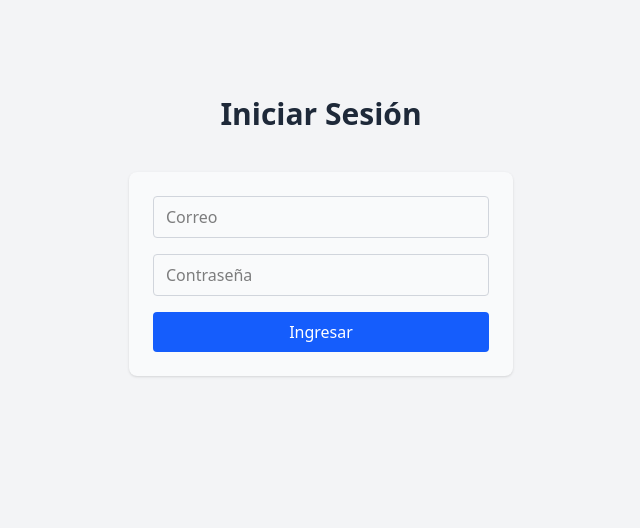
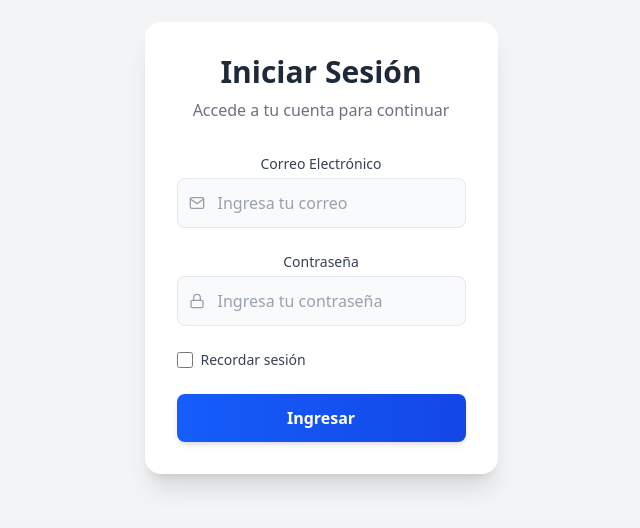
Before and after one commit to JoseABH/Progra4-Proyecto1, a React (Vite) app: page / in a window 1280 px wide. Shown: the part 164-692 px from the top of the page, without its empty margins (319-959 px from the left). Built offline with nearby package versions, Linux system fonts and the light colour scheme.

Commit message:
Los componentes de inicio de sesión y barra de navegación para mejorar la gestión de la sesión de usuario y el diseño de la interfaz de usuario.

```diff
--- a/src/components/Login.tsx
+++ b/src/components/Login.tsx
@@ -1,9 +1,10 @@
-import { useState, useRef } from 'react';
+import { useState, useRef, useEffect } from 'react';
 import { useNavigate } from '@tanstack/react-router';
 import { useContext } from 'react';
 import { AuthContext } from '../Context/AuthContext';
-import { fetchUsers } from '../services/userSevice';
+import { fetchUsers } from '../services/userSevice'; // Fixed typo
 import { User } from '../types/user';
+import { FiMail, FiLock, FiLoader } from 'react-icons/fi';
 
 export default function Login() {
   const authContext = useContext(AuthContext);
@@ -18,6 +19,22 @@ export default function Login() {
   const passwordRef = useRef<HTMLInputElement>(null);
   const [error, setError] = useState('');
   const [loading, setLoading] = useState(false);
+  const [rememberMe, setRememberMe] = useState(false);
+
+  // Check localStorage for saved user on mount
+  useEffect(() => {
+    const savedUser = localStorage.getItem('user');
+    if (savedUser) {
+      try {
+        const user: User = JSON.parse(savedUser);
+        setUser(user);
+        navigate({ to: '/' });
+      } catch (err) {
+        console.error('Error parsing saved user:', err);
+        localStorage.removeItem('user'); // Clear invalid data
+      }
+    }
+  }, [setUser, navigate]);
 
   const handleLogin = async () => {
     const email = emailRef.current?.value;
@@ -38,7 +55,12 @@ export default function Login() {
       );
 
       if (user) {
-        setUser(user); // Set full user object for AuthContext
+        setUser(user);
+        if (rememberMe) {
+          localStorage.setItem('user', JSON.stringify(user));
+        } else {
+          localStorage.removeItem('user');
+        }
         navigate({ to: '/' });
       } else {
         setError('Credenciales incorrectas');
@@ -52,29 +74,77 @@ export default function Login() {
   };
 
   return (
-    <div className="max-w-sm mx-auto mt-10 p-6 bg-gray-50 rounded-lg shadow">
+    <div className="">
+      <div className="w-full max-w-md bg-white rounded-2xl shadow-xl p-8 animate-fade-in">
+        <div className="text-center mb-8">
+          <h1 className="text-3xl font-bold text-gray-800">Iniciar Sesión</h1>
+          <p className="text-gray-500 mt-2">Accede a tu cuenta para continuar</p>
+        </div>
+        <form className="space-y-6">
+          <div className="relative">
+            <label htmlFor="email" className="block text-sm font-medium text-gray-700 mb-1">
+              Correo Electrónico
+            </label>
+            <div className="relative">
+              <FiMail className="absolute left-3 top-1/2 transform -translate-y-1/2 text-gray-400" />
               <input
+                id="email"
                 type="email"
-        placeholder="Correo"
+                placeholder="Ingresa tu correo"
                 ref={emailRef}
-        className="w-full px-3 py-2 mb-4 border border-gray-300 rounded focus:outline-none focus:ring-2 focus:ring-blue-500"
+                className="w-full pl-10 pr-4 py-3 border border-gray-200 rounded-lg focus:outline-none focus:ring-2 focus:ring-blue-500 focus:border-transparent transition-all duration-300 bg-gray-50 text-gray-900 placeholder-gray-400"
               />
+            </div>
+          </div>
+          <div className="relative">
+            <label htmlFor="password" className="block text-sm font-medium text-gray-700 mb-1">
+              Contraseña
+            </label>
+            <div className="relative">
+              <FiLock className="absolute left-3 top-1/2 transform -translate-y-1/2 text-gray-400" />
               <input
+                id="password"
                 type="password"
-        placeholder="Contraseña"
+                placeholder="Ingresa tu contraseña"
                 ref={passwordRef}
-        className="w-full px-3 py-2 mb-4 border border-gray-300 rounded focus:outline-none focus:ring-2 focus:ring-blue-500"
+                className="w-full pl-10 pr-4 py-3 border border-gray-200 rounded-lg focus:outline-none focus:ring-2 focus:ring-blue-500 focus:border-transparent transition-all duration-300 bg-gray-50 text-gray-900 placeholder-gray-400"
               />
+            </div>
+          </div>
+          <div className="flex items-center">
+            <input
+              id="rememberMe"
+              type="checkbox"
+              checked={rememberMe}
+              onChange={(e) => setRememberMe(e.target.checked)}
+              className="h-4 w-4 text-blue-600 focus:ring-blue-500 border-gray-300 rounded"
+            />
+            <label htmlFor="rememberMe" className="ml-2 block text-sm text-gray-700">
+              Recordar sesión
+            </label>
+          </div>
           <button
+            type="button"
             onClick={handleLogin}
             disabled={loading}
-        className={`w-full py-2 px-4 bg-blue-600 text-white font-medium rounded focus:outline-none focus:ring-2 focus:ring-blue-500 transition ${
-          loading ? 'opacity-50 cursor-not-allowed' : 'hover:bg-blue-700'
-        }`}
+            className="w-full py-3 px-4 bg-gradient-to-r from-blue-600 to-blue-700 text-white font-semibold rounded-lg shadow-md hover:from-blue-700 hover:to-blue-800 focus:outline-none focus:ring-2 focus:ring-blue-500 focus:ring-offset-2 transition-all duration-300 flex items-center justify-center"
           >
-        {loading ? 'Cargando...' : 'Ingresar'}
+            {loading ? (
+              <>
+                <FiLoader className="animate-spin mr-2" />
+                Cargando...
+              </>
+            ) : (
+              'Ingresar'
+            )}
           </button>
-      {error && <p className="mt-2 text-sm text-red-600">{error}</p>}
+          {error && (
+            <div className="bg-red-50 border-l-4 border-red-500 p-4 rounded-md text-sm text-red-700">
+              {error}
+            </div>
+          )}
+        </form>
+      </div>
     </div>
   );
 }
--- a/src/components/NavBar.tsx
+++ b/src/components/NavBar.tsx
@@ -3,40 +3,42 @@ import { useContext } from "react";
 import { AuthContext } from "../Context/AuthContext";
 import '../App.css';
 import { MdMapsHomeWork, MdExitToApp } from "react-icons/md";
-
 import { FaCalendarAlt, FaUsers, FaUserCog, FaUserCircle, FaCalendarPlus, FaCalendarWeek } from "react-icons/fa";
 import { AiFillHome } from "react-icons/ai";
-
-
-
-
 import BotonNavBar from "./BotonNavBar";
-
+import { useNavigate } from '@tanstack/react-router';
 
 const Layout = ({ children }: { children: React.ReactNode }) => {
   const context = useContext(AuthContext);
+  const navigate = useNavigate();
+
   if (!context) throw new Error("Layout debe estar dentro de un AuthProvider");
   const { user, setUser } = context;
+
+  const handleLogout = () => {
+    setUser(null);
+    localStorage.removeItem('user');
+    navigate({ to: '/login' });
+  };
 
   return (
     <div className="flex flex-col h-screen w-screen m-0">
       {/* Barra superior */}
-            <header className="headerNav bg-sky-900 text-white px-6 flex items-center justify-between shadow m-1.5 rounded-lg ">
-                <div className="text-2xl font-bold flex items-center gap-2"><MdMapsHomeWork /> Centro Agricola de Puntarenas</div>
-                <div className="text-xl flex items-center gap-4">{user.role} | {user.name || "Invitado"} <FaUserCircle /> </div>
-
+      <header className="headerNav bg-sky-900 text-white px-6 flex items-center justify-between shadow m-1.5 rounded-lg">
+        <div className="text-2xl font-bold flex items-center gap-2">
+          <MdMapsHomeWork /> Centro Agricola de Puntarenas
+        </div>
+        <div className="text-xl flex items-center gap-4">
+          {user.role} | {user.name || "Invitado"} <FaUserCircle />
+        </div>
       </header>
 
       {/* Contenedor principal: Sidebar + contenido */}
-            <div className="sidebarPrincipal flex mx-1.5 ">
+      <div className="sidebarPrincipal flex mx-1.5">
         {/* Sidebar lateral colapsado */}
-                <aside className="group relative bg-sky-900 text-white transition-all duration-300 h-full w-16 hover:w-64  overflow-hidden flex flex-col rounded-lg ">
+        <aside className="group relative bg-sky-900 text-white transition-all duration-300 h-full w-16 hover:w-64 overflow-hidden flex flex-col rounded-lg">
           <nav className="mt-10 space-y-4 px-2">
-
-
-
-                        {
-                            user.role === "Jefe de RRHH" ? (
+            {user.role === "Jefe de RRHH" ? (
               <>
                 <BotonNavBar path="/" icono={<AiFillHome />} nombre="Home" />
                 <BotonNavBar path="/CrearSolicitudes" icono={<FaCalendarPlus />} nombre="Crear Solicitudes" />
@@ -50,22 +52,23 @@ const Layout = ({ children }: { children: React.ReactNode }) => {
                 <BotonNavBar path="/" icono={<AiFillHome />} nombre="Home" />
                 <BotonNavBar path="/CrearSolicitudes" icono={<FaCalendarPlus />} nombre="Crear Solicitudes" />
                 <BotonNavBar path="/solicitudes" icono={<FaCalendarWeek />} nombre="Revisar Solicitudes" />
-
               </>
             ) : (
               <>
-
                 <BotonNavBar path="/" icono={<AiFillHome />} nombre="Home" />
                 <BotonNavBar path="/CrearSolicitudes" icono={<FaCalendarPlus />} nombre="Crear Solicitudes" />
-
               </>
-                            )
-                        }
-
+            )}
           </nav>
 
-                    <div className="mt-auto px-2 mb-2 ">
-                        <BotonNavBar path="/login" icono={<MdExitToApp />} nombre="Cerrar sesion" ></BotonNavBar>
+          <div className="mt-auto px-2 mb-2">
+            <button
+              onClick={handleLogout}
+              className="w-full flex items-center px-3 py-2 text-white hover:bg-sky-800 rounded-md transition-colors duration-200"
+            >
+              <MdExitToApp className="mr-2 text-xl" />
+              <span className="truncate">Cerrar sesion</span>
+            </button>
           </div>
         </aside>
 
--- a/src/pages/LoginPage.tsx
+++ b/src/pages/LoginPage.tsx
@@ -19,7 +19,7 @@ const context = useContext(AuthContext);
 
     :<div className="min-h-screen flex items-center justify-center bg-gray-100">
       <div className="text-center">
-        <h1 className="text-3xl font-bold text-gray-800 mb-6">Iniciar Sesión</h1>
+        <h1 className="text-3xl font-bold text-gray-800 mb-6"></h1>
         <Login />
       </div>
     </div>
```
Lines whose indentation alone changed are shown as unchanged.
